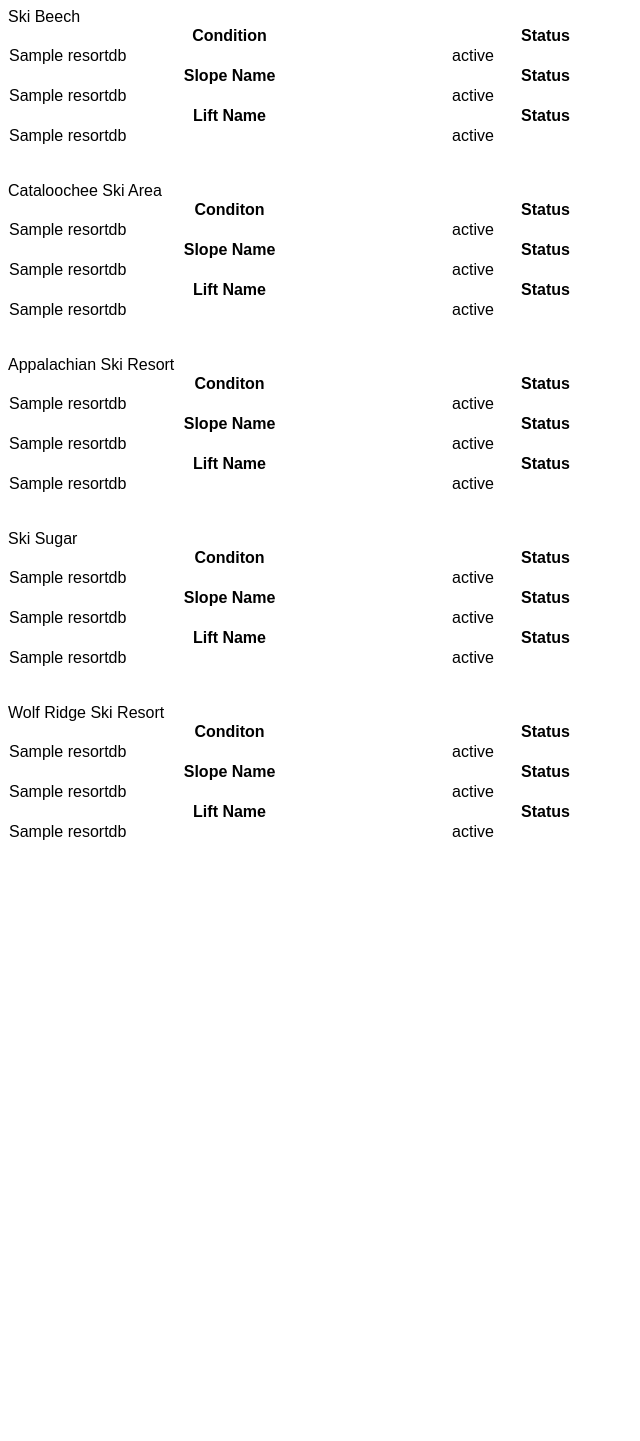
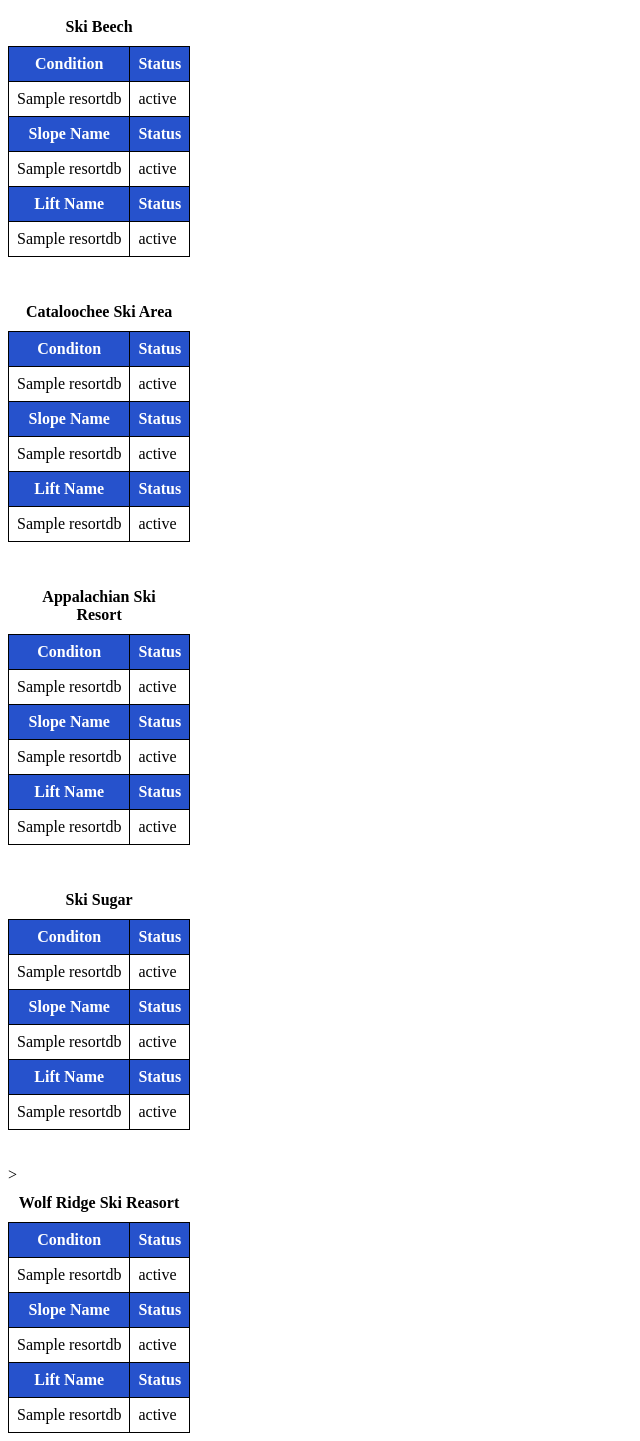
Before and after one commit to tsmit317/FlaskWebScraper, a Flask app: template templates/index.html in a window 1280 px wide. Shown: the whole page, without its empty margins (0-640 px from the left). Before the commit the page ends 840 px from the top, so only its background shows below. Run offline with Flask 2, Linux system fonts and the light colour scheme; the template is opened without the code that fills it: values that come from a table or form of the project are taken from there, others are empty; tables that the repository leaves empty hold one stand-in row (values such as "Sample post").

Commit message:
Updated html and css

```diff
--- a/static/css/main.css
+++ b/static/css/main.css
@@ -1,13 +1,30 @@
-body, html {
-    font-family: sans-serif;
-}
-
-thead {
-    text-align: center;
-
-}
 
 table {
     border-collapse: collapse;
-    width: 50%;
+
 }
+caption{
+    /* background-color: yellow; */
+    color: rgb(0, 0, 0);
+    font-weight: bold;
+    padding: 10px;
+}
+td, th {
+    border: 1px solid rgb(0, 0, 0);
+    padding: 0.5rem;
+
+}
+td{
+    text-align: left;
+}
+th {
+    background-color: #2652cc;
+    color: white;
+    text-align: center;
+  }
+thead{
+    text-align: center;
+}
+.resort_title{
+    text-align: center;
+}
--- a/templates/base.html
+++ b/templates/base.html
@@ -4,7 +4,7 @@
     <meta charset="UTF-8">
     <meta http-equiv="X-UA-Compatible" content="IE=edge">
     <meta name="viewport" content="width=device-width, initial-scale=1.0">
-    <link rel="stylesheet" href="{{ url_for('static', filename='css/main.css') }}">
+    <link rel="stylesheet" type= "text/css" href="{{ url_for('static', filename='css/main.css') }}">
     {% block head %} {% endblock %}
 </head>
 <body>
--- a/templates/index.html
+++ b/templates/index.html
@@ -7,9 +7,8 @@
 
 <div>
     <table>
-        <tr>
-            <thead>Ski Beech</thead>
-        </tr>
+        <caption>Ski Beech</caption>
+        <tbody>
             <tr>
                 <th>Condition</th>
                 <th>Status</th>
@@ -40,15 +39,15 @@
                 <td>{{lift.status}}</td>
             </tr>
             {%endfor%}
+        </tbody>
     </table>
-
+</div>
     <br>
     <br>
-
+<div>
     <table>
-        <tr>
-            <thead>Cataloochee Ski Area</thead>
-        </tr>
+        <caption>Cataloochee Ski Area</caption>
+        <tbody>
             <tr>
                 <th>Conditon</th>
                 <th>Status</th>
@@ -79,15 +78,15 @@
                 <td>{{lift.status}}</td>
             </tr>
             {%endfor%}
+        </tbody>
     </table>
-
+</div>
     <br>
     <br>
-
+<div>
     <table>
-        <tr>
-            <thead>Appalachian Ski Resort</thead>
-        </tr>
+        <caption>Appalachian Ski Resort</caption>
+        <tbody>
             <tr>
                 <th>Conditon</th>
                 <th>Status</th>
@@ -118,15 +117,15 @@
                 <td>{{lift.status}}</td>
             </tr>
             {%endfor%}
+        </tbody>
     </table>
-
+</div>
     <br>
     <br>
-
+<div>
     <table>
-        <tr>
-            <thead>Ski Sugar</thead>
-        </tr>
+        <caption>Ski Sugar</caption>
+        <tbody>
             <tr>
                 <th>Conditon</th>
                 <th>Status</th>
@@ -157,14 +156,15 @@
                 <td>{{lift.status}}</td>
             </tr>
             {%endfor%}
+        </tbody>
     </table>
+</div>
     <br>
     <br>
-
+<div>
     <table>
-        <tr>
-            <thead>Wolf Ridge Ski Resort</thead>
-        </tr>
+        <caption>Wolf Ridge Ski Reasort</caption>>
+        <tbody>
             <tr>
                 <th>Conditon</th>
                 <th>Status</th>
@@ -195,6 +195,7 @@
                 <td>{{lift.status}}</td>
             </tr>
             {%endfor%}
+        </tbody>
     </table>
 </div>
 {% endblock %}
```
Also changed, not shown: resortDB.db. Lines whose indentation alone changed are shown as unchanged.
